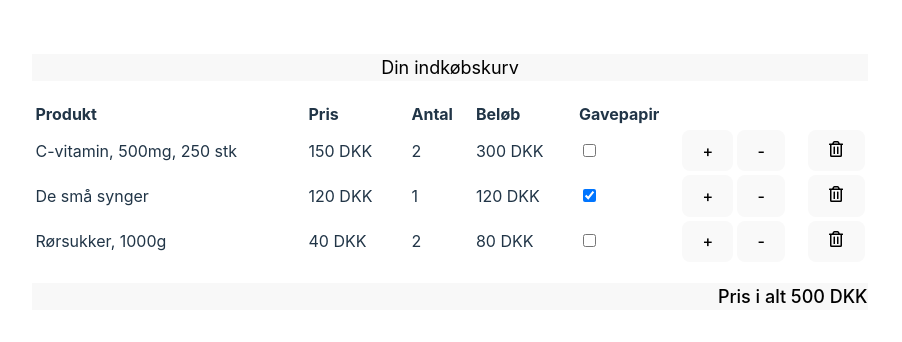
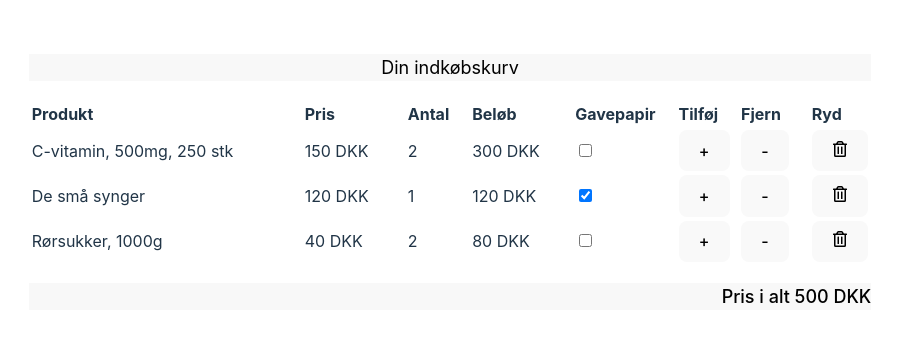
Before and after one commit to DTUSoftware/02363-Frontend-F23, a React (Vite) app: page / in a window 1280 px wide. Shown: the part 218-560 px from the top of the page, without its empty margins (190-1092 px from the left). Built offline with nearby package versions, Linux system fonts and the light colour scheme.

Commit message:
Added some more head names for table

```diff
--- a/src/ShoppingList.tsx
+++ b/src/ShoppingList.tsx
@@ -103,6 +103,9 @@ function ShoppingList() {
                                 <th>Antal</th>
                                 <th>Beløb</th>
                                 <th>Gavepapir</th>
+                                <th>Tilføj</th>
+                                <th>Fjern</th>
+                                <th>Ryd</th>
                             </tr>
                         </thead>
                         <tbody>
```
